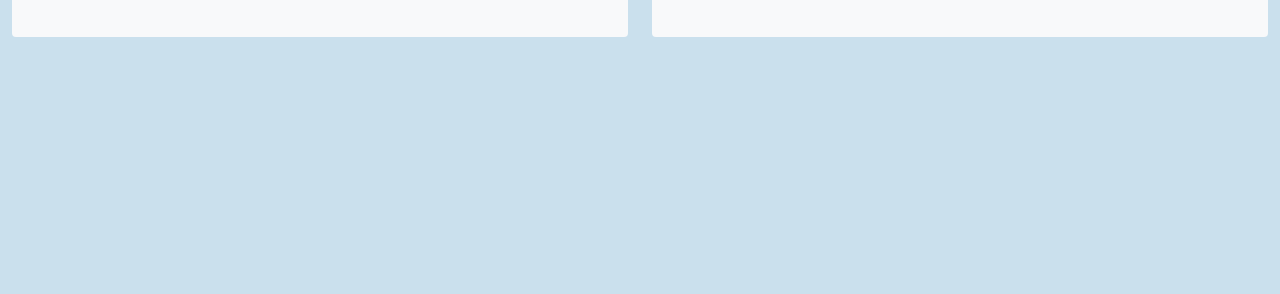
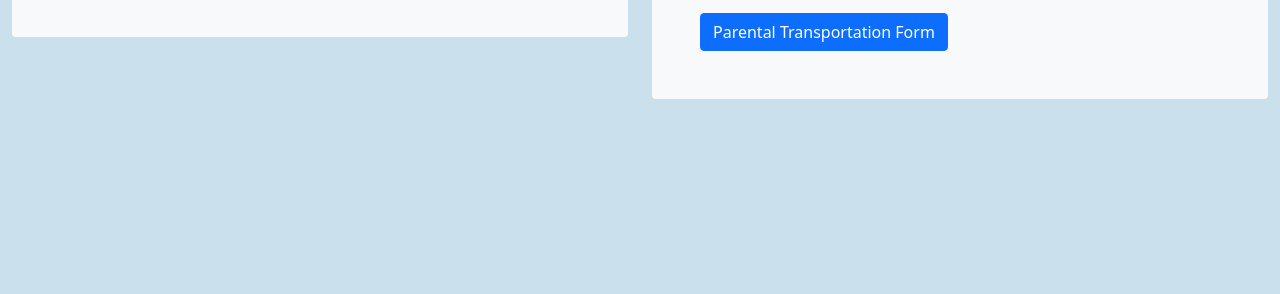
Before and after one commit to scolorado/Bootstrap-Project, a plain HTML site: page index.html in a window 1280 px wide. Shown: the part 506-800 px from the top of the page. Drawn offline with nearby package versions, Linux system fonts and the light colour scheme.

Commit message:
created the buttons

```diff
--- a/index.html
+++ b/index.html
@@ -55,10 +55,18 @@
     <div class="col-sm-6">
       <div class="mt-5 p-5 bg-light text-dark rounded">
         <h1 class="display-6">Additional Paperwork</h1>
+        <br>
+        <button type="button" class="btn btn-primary" data-bs-toggle="tooltip" title="Hand this form in order to have a parent or gaurdian transport you to/from an event.">Parental Transportation Form</button>
       </div>
     </div>
   </div>
 </div>
 
+<script>
+var tooltipTriggerList = [].slice.call(document.querySelectorAll('[data-bs-toggle="tooltip"]'))
+var tooltipList = tooltipTriggerList.map(function (tooltipTriggerEl) {
+  return new bootstrap.Tooltip(tooltipTriggerEl)
+})
+</script>
   </body>
 </html>
```
